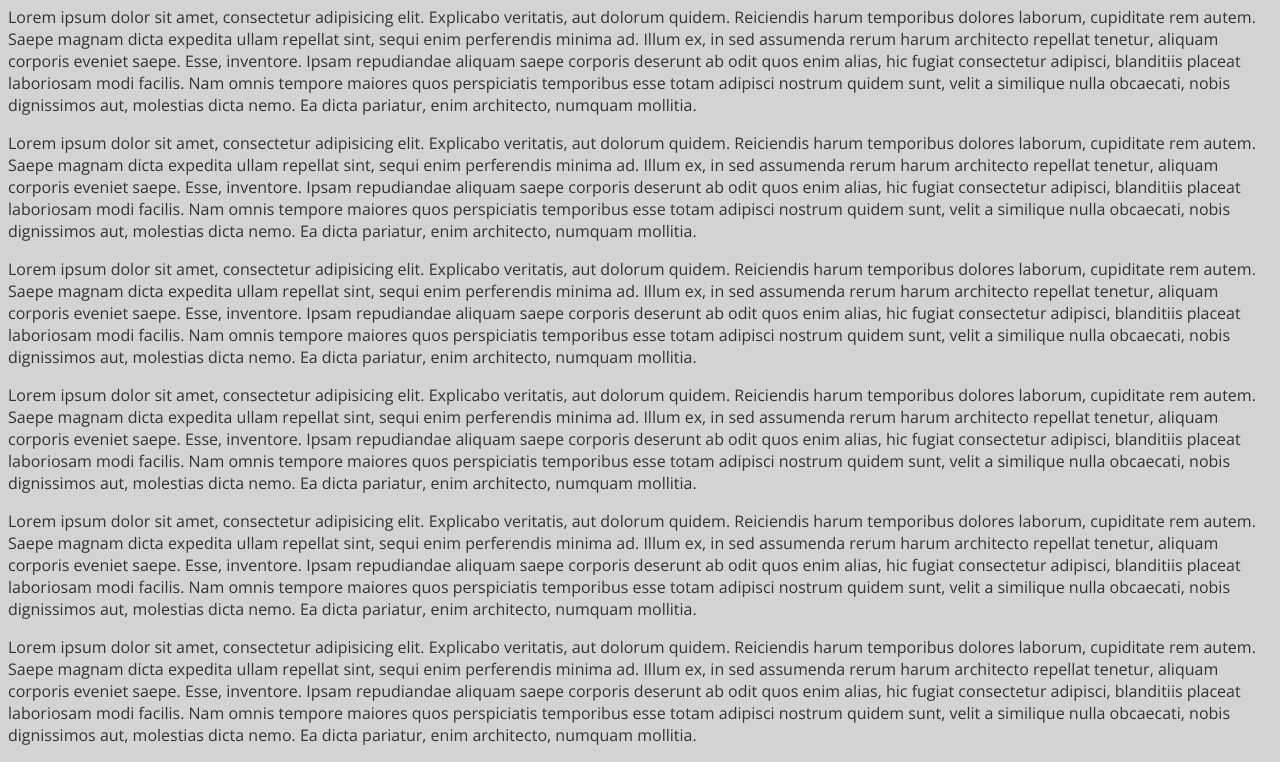
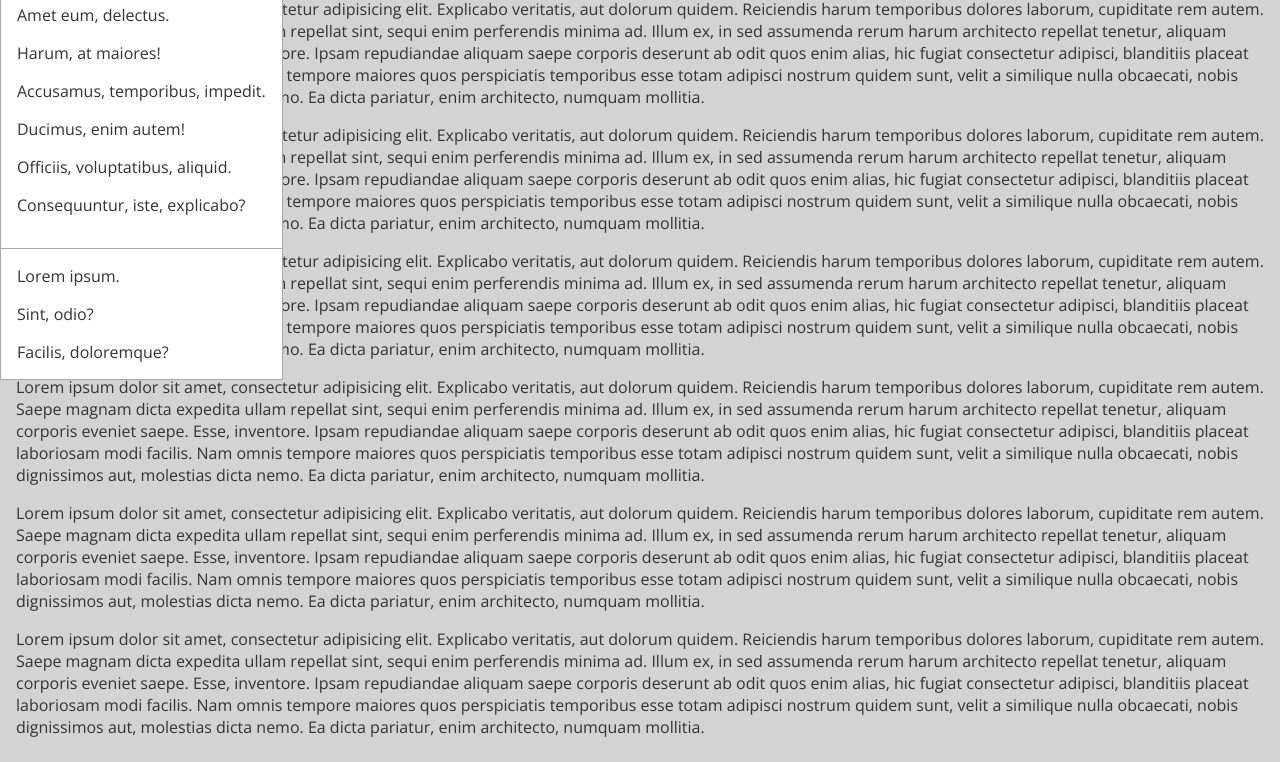
Before and after one commit to gfarid/demos, a plain HTML site: page demo-components/dropdown.html in a window 1280 px wide. Shown: the part 145-907 px from the top of the page. Drawn offline with nearby package versions, Linux system fonts and the light colour scheme.

Commit message:
spacing issues

```diff
--- a/demo-components/dropdown.css
+++ b/demo-components/dropdown.css
@@ -5,6 +5,13 @@ html {
 body {
   background-color: lightgray;
   color: #333;
+  padding: 0;
+  margin: 0;
+}
+
+main {
+  padding-left: 1em;
+  padding-right: 1em;
 }
 
 ul {
--- a/demo-components/dropdown.html
+++ b/demo-components/dropdown.html
@@ -66,6 +66,7 @@
       </ul>
     </nav>
   </header>
+  <main>
     <h1>Lorem ipsum dolor sit amet.</h1>
     <p>Lorem ipsum dolor sit amet, consectetur adipisicing elit. Explicabo veritatis, aut dolorum quidem. Reiciendis harum temporibus dolores laborum, cupiditate rem autem. Saepe magnam dicta expedita ullam repellat sint, sequi enim perferendis minima ad. Illum ex, in sed assumenda rerum harum architecto repellat tenetur, aliquam corporis eveniet saepe. Esse, inventore. Ipsam repudiandae aliquam saepe corporis deserunt ab odit quos enim alias, hic fugiat consectetur adipisci, blanditiis placeat laboriosam modi facilis. Nam omnis tempore maiores quos perspiciatis temporibus esse totam adipisci nostrum quidem sunt, velit a similique nulla obcaecati, nobis dignissimos aut, molestias dicta nemo. Ea dicta pariatur, enim architecto, numquam mollitia.</p>
     <p>Lorem ipsum dolor sit amet, consectetur adipisicing elit. Explicabo veritatis, aut dolorum quidem. Reiciendis harum temporibus dolores laborum, cupiditate rem autem. Saepe magnam dicta expedita ullam repellat sint, sequi enim perferendis minima ad. Illum ex, in sed assumenda rerum harum architecto repellat tenetur, aliquam corporis eveniet saepe. Esse, inventore. Ipsam repudiandae aliquam saepe corporis deserunt ab odit quos enim alias, hic fugiat consectetur adipisci, blanditiis placeat laboriosam modi facilis. Nam omnis tempore maiores quos perspiciatis temporibus esse totam adipisci nostrum quidem sunt, velit a similique nulla obcaecati, nobis dignissimos aut, molestias dicta nemo. Ea dicta pariatur, enim architecto, numquam mollitia.</p>
@@ -73,6 +74,7 @@
     <p>Lorem ipsum dolor sit amet, consectetur adipisicing elit. Explicabo veritatis, aut dolorum quidem. Reiciendis harum temporibus dolores laborum, cupiditate rem autem. Saepe magnam dicta expedita ullam repellat sint, sequi enim perferendis minima ad. Illum ex, in sed assumenda rerum harum architecto repellat tenetur, aliquam corporis eveniet saepe. Esse, inventore. Ipsam repudiandae aliquam saepe corporis deserunt ab odit quos enim alias, hic fugiat consectetur adipisci, blanditiis placeat laboriosam modi facilis. Nam omnis tempore maiores quos perspiciatis temporibus esse totam adipisci nostrum quidem sunt, velit a similique nulla obcaecati, nobis dignissimos aut, molestias dicta nemo. Ea dicta pariatur, enim architecto, numquam mollitia.</p>
     <p>Lorem ipsum dolor sit amet, consectetur adipisicing elit. Explicabo veritatis, aut dolorum quidem. Reiciendis harum temporibus dolores laborum, cupiditate rem autem. Saepe magnam dicta expedita ullam repellat sint, sequi enim perferendis minima ad. Illum ex, in sed assumenda rerum harum architecto repellat tenetur, aliquam corporis eveniet saepe. Esse, inventore. Ipsam repudiandae aliquam saepe corporis deserunt ab odit quos enim alias, hic fugiat consectetur adipisci, blanditiis placeat laboriosam modi facilis. Nam omnis tempore maiores quos perspiciatis temporibus esse totam adipisci nostrum quidem sunt, velit a similique nulla obcaecati, nobis dignissimos aut, molestias dicta nemo. Ea dicta pariatur, enim architecto, numquam mollitia.</p>
     <p>Lorem ipsum dolor sit amet, consectetur adipisicing elit. Explicabo veritatis, aut dolorum quidem. Reiciendis harum temporibus dolores laborum, cupiditate rem autem. Saepe magnam dicta expedita ullam repellat sint, sequi enim perferendis minima ad. Illum ex, in sed assumenda rerum harum architecto repellat tenetur, aliquam corporis eveniet saepe. Esse, inventore. Ipsam repudiandae aliquam saepe corporis deserunt ab odit quos enim alias, hic fugiat consectetur adipisci, blanditiis placeat laboriosam modi facilis. Nam omnis tempore maiores quos perspiciatis temporibus esse totam adipisci nostrum quidem sunt, velit a similique nulla obcaecati, nobis dignissimos aut, molestias dicta nemo. Ea dicta pariatur, enim architecto, numquam mollitia.</p>
+  </main>
 
 </body>
 </html>
```
Lines whose indentation alone changed are shown as unchanged.
